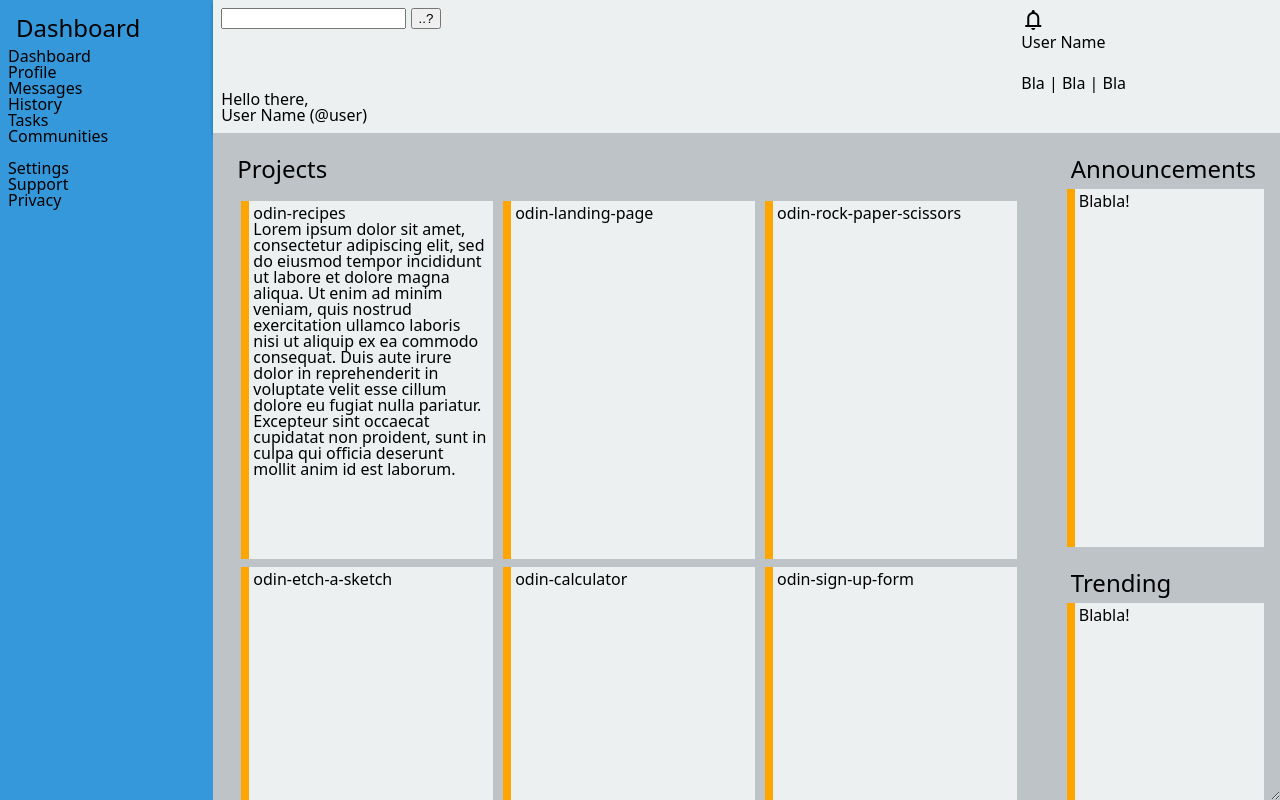
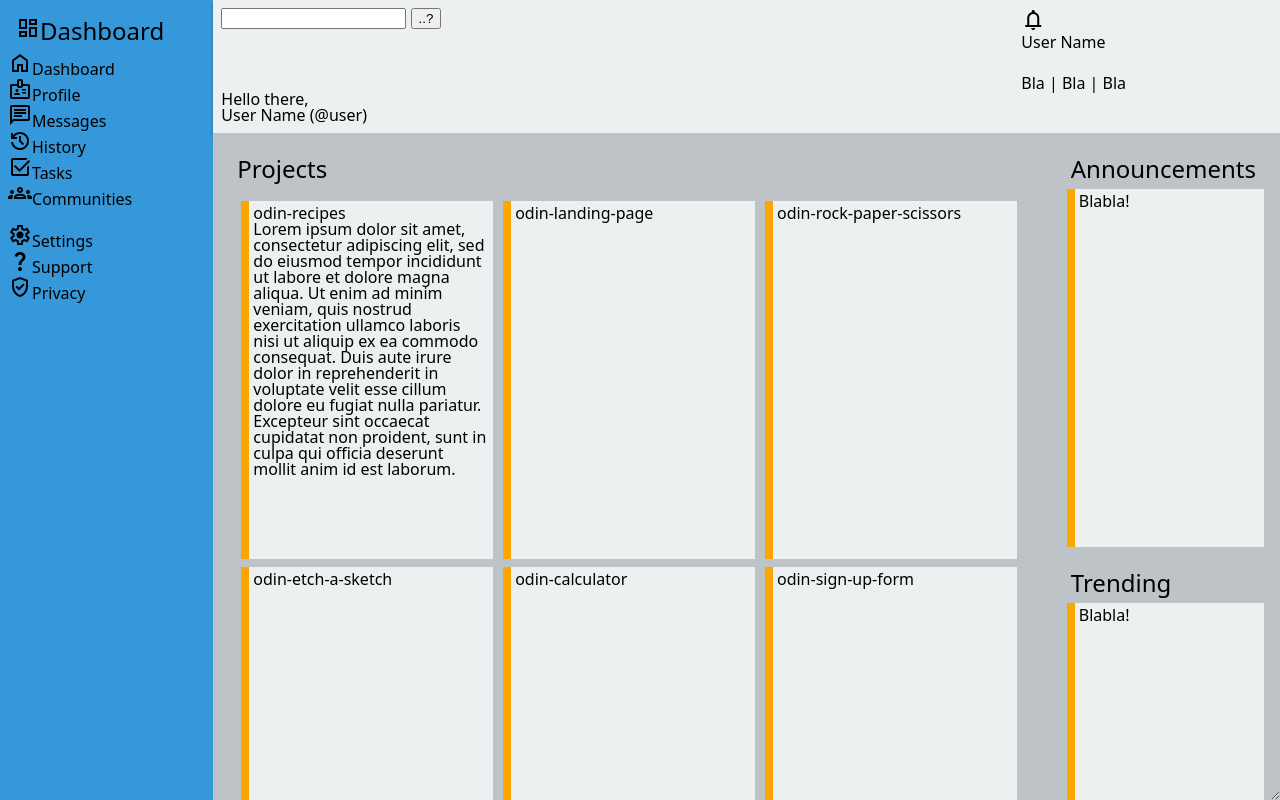
Before and after one commit to jerrej/admin-dashboard, a plain HTML site: page index.html in a window 1280 px wide. Drawn offline with nearby package versions, Linux system fonts and the light colour scheme.

Commit message:
Add sidebar icons

```diff
--- a/index.html
+++ b/index.html
@@ -6,7 +6,8 @@
     <meta http-equiv="X-UA-Compatible" content="IE=edge">
     <meta name="viewport" content="width=device-width, initial-scale=1.0">
     <link rel="stylesheet" href="css/style.css">
-    <link rel="stylesheet" href="https://fonts.googleapis.com/css2?family=Material+Symbols+Outlined:opsz,wght,FILL,GRAD@48,400,0,0" />
+    <link rel="stylesheet"
+        href="https://fonts.googleapis.com/css2?family=Material+Symbols+Outlined:opsz,wght,FILL,GRAD@48,400,0,0" />
     <title>Admin Dashboard</title>
 </head>
 
@@ -16,18 +17,18 @@
             <div class="left">
 
                 <div class="nav">
-                    <h1 class="header">Dashboard</h1>
+                    <h1 class="header"><span class="material-symbols-outlined"> dashboard </span>Dashboard</h1>
                     <ul>
-                        <li><a href="">Dashboard</a></li>
-                        <li><a href="">Profile</a></li>
-                        <li><a href="">Messages</a></li>
-                        <li><a href="">History</a></li>
-                        <li><a href="">Tasks</a></li>
-                        <li><a href="">Communities</a></li>
+                        <li><a href=""><span class="material-symbols-outlined"> home </span>Dashboard</a></li>
+                        <li><a href=""><span class="material-symbols-outlined"> badge </span>Profile</a></li>
+                        <li><a href=""><span class="material-symbols-outlined"> chat </span>Messages</a></li>
+                        <li><a href=""><span class="material-symbols-outlined"> history </span>History</a></li>
+                        <li><a href=""><span class="material-symbols-outlined"> select_check_box </span>Tasks</a></li>
+                        <li><a href=""><span class="material-symbols-outlined"> groups </span>Communities</a></li>
                         <li style="visibility:hidden;">Here goes nothing</li>
-                        <li><a href="">Settings</a></li>
-                        <li><a href="">Support</a></li>
-                        <li><a href="">Privacy</a></li>
+                        <li><a href=""><span class="material-symbols-outlined"> settings </span>Settings</a></li>
+                        <li><a href=""><span class="material-symbols-outlined"> question_mark </span>Support</a></li>
+                        <li><a href=""><span class="material-symbols-outlined"> verified_user </span>Privacy</a></li>
                     </ul>
                 </div>
             </div>
@@ -37,7 +38,7 @@
                     <button>..?</button>
                 </div>
                 <div class="user">
-                    <span class="material-symbols-outlined">notifications</span>
+                    <span class="material-symbols-outlined"> notifications </span>
                     <img src="images/avatar.jpg" alt="">
                     <p>User Name</p>
                 </div>
```
